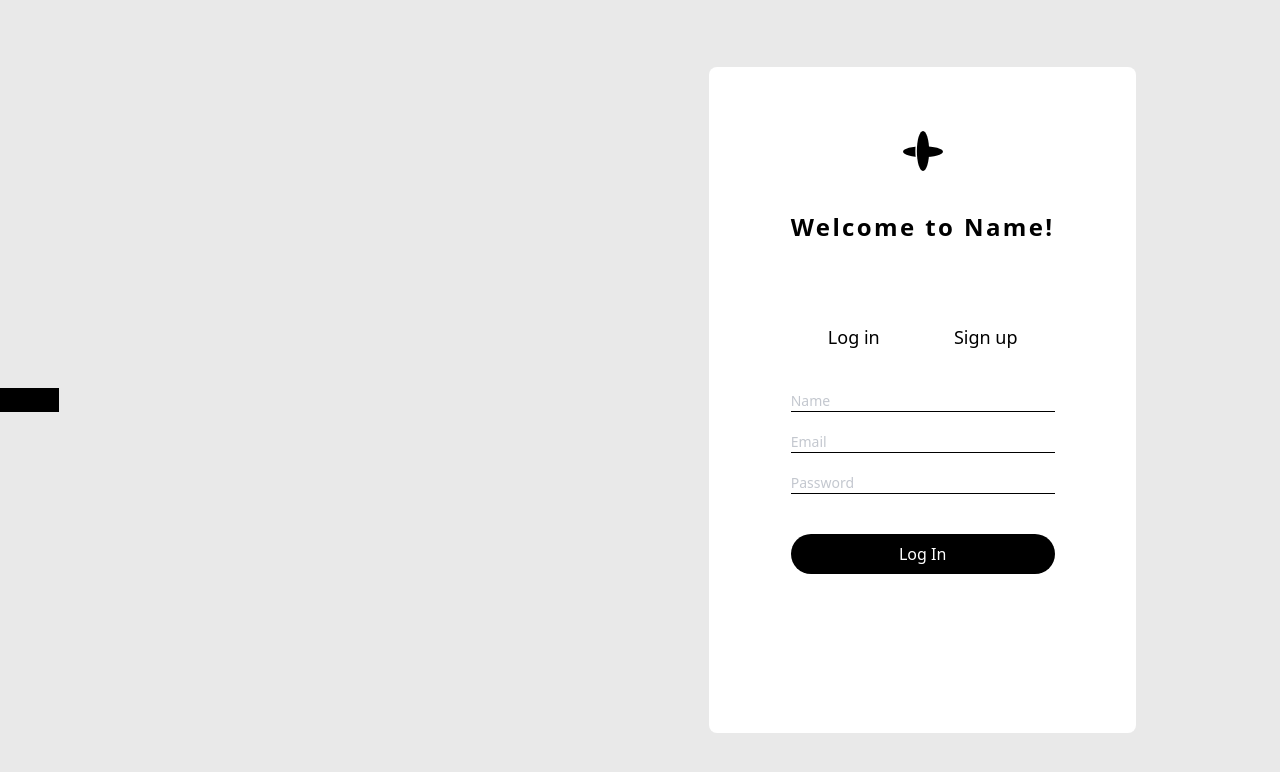
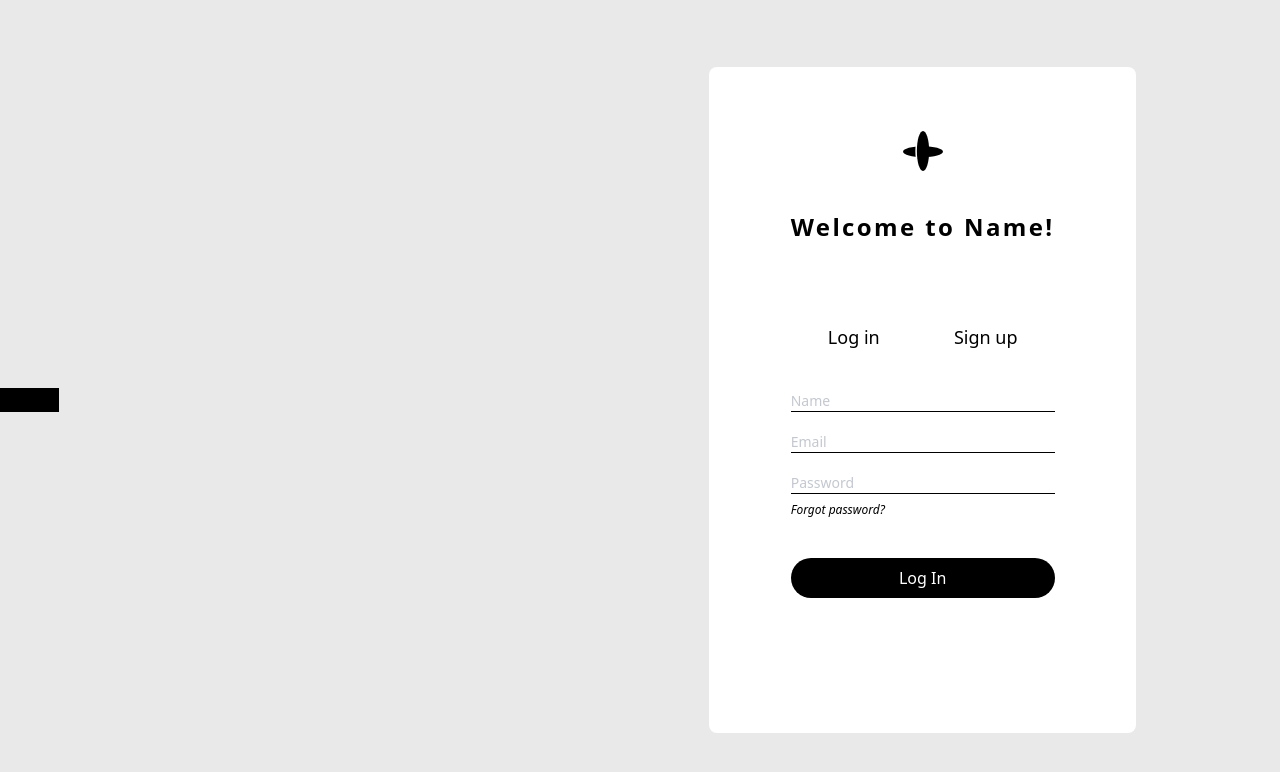
Before and after one commit to alexandruharuta/-project_management_orange, a React (Vite) app: page /register in a window 1280 px wide. Shown: the top 772 px of the page. Built offline with nearby package versions, Linux system fonts and the light colour scheme.

Commit message:
forgot password

```diff
--- a/src/Components/LoginRegister/LoginRegister.tsx
+++ b/src/Components/LoginRegister/LoginRegister.tsx
@@ -153,6 +153,11 @@ export default function Register() {
               </>
             )}
 
+            <Button className="italic text-xs mt-2 flex start">
+              {" "}
+              Forgot password?
+            </Button>
+
             <Button
               className="bg-dark text-white rounded-full mt-10 pt-2 pb-2"
               // image={test ? "^" : "$"}
```
